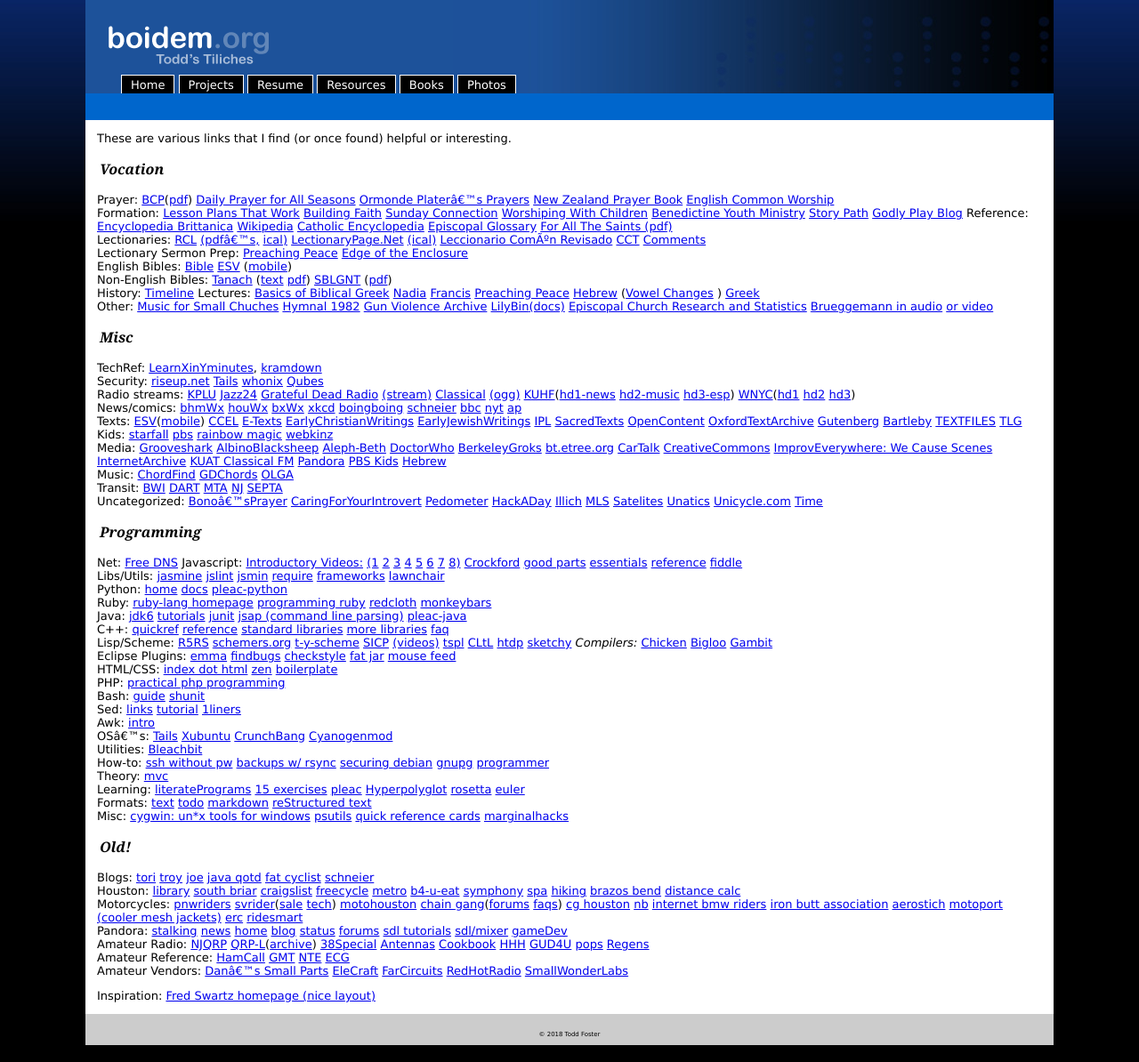
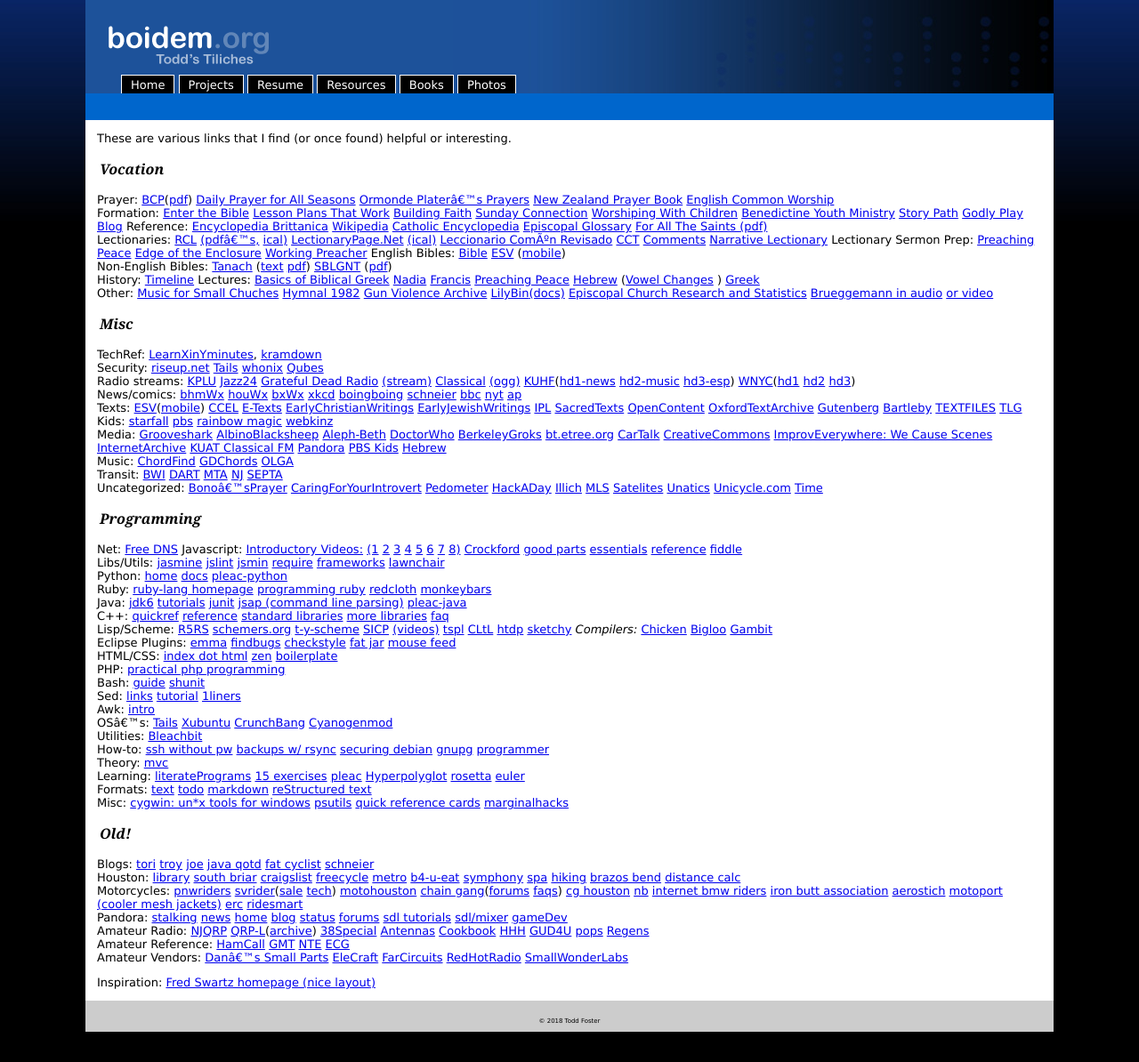
Before and after one commit to toddfoster/toddfoster.github.com, a Jekyll site: the page built from resources.md, in a window 1280 px wide. Shown: the whole page at 89% size. Built offline with Jekyll 4.4.1, drawn with Linux system fonts in a browser that asks for light colours.

Commit message:
working preacher

```diff
--- a/resources.md
+++ b/resources.md
@@ -9,10 +9,10 @@ These are various links that I find (or once found) helpful or interesting.
 ## Vocation
 
 Prayer: [BCP](http://justus.anglican.org/resources/bcp/)([pdf](http://www.episcopalchurch.org/sites/default/files/downloads/book_of_common_prayer.pdf))  [Daily Prayer for All Seasons](https://www.episcopalchurch.org/library/document/daily-prayer-all-seasons) [Ormonde Plater's Prayers](http://www.episcopaldeacons.org/ormonde-plater-archive.html) [New Zealand Prayer Book](http://anglicanprayerbook.org.nz/) [English Common Worship](https://www.churchofengland.org/prayer-worship/worship/texts.aspx)
-Formation: [Lesson Plans That Work](https://episcopaldigitalnetwork.com/lessons/) [Building Faith](https://www.buildfaith.org/) [Sunday Connection](https://www.loyolapress.com/our-catholic-faith/liturgical-year) [Worshiping With Children](https://worshipingwithchildren.blogspot.com/p/lectionary-index.html) [Benedictine Youth Ministry](http://myfaithmylife.org/wp-content/uploads/sites/1227/2017/08/Gamber-Benedictine-youth-series.pdf) [Story Path](http://storypath.upsem.edu/lectionary-links/lectionary-links-revised-common-lectionary/) [Godly Play Blog](https://exploreandexpress-sheila.blogspot.com/)
+Formation: [Enter the Bible](https://www.enterthebible.org) [Lesson Plans That Work](https://episcopaldigitalnetwork.com/lessons/) [Building Faith](https://www.buildfaith.org/) [Sunday Connection](https://www.loyolapress.com/our-catholic-faith/liturgical-year) [Worshiping With Children](https://worshipingwithchildren.blogspot.com/p/lectionary-index.html) [Benedictine Youth Ministry](http://myfaithmylife.org/wp-content/uploads/sites/1227/2017/08/Gamber-Benedictine-youth-series.pdf) [Story Path](http://storypath.upsem.edu/lectionary-links/lectionary-links-revised-common-lectionary/) [Godly Play Blog](https://exploreandexpress-sheila.blogspot.com/)
 Reference: [Encyclopedia Brittanica](http://www.eb.com) [Wikipedia](http://wikipedia.org) [Catholic Encyclopedia](http://newadvent.org/cathen/) [Episcopal Glossary](http://library.episcopalchurch.org/glossary) [For All The Saints (pdf)](http://www.anglican.org.nz/Resources/Lectionary-and-Worship/For-All-the-Saints-A-Resource-for-the-Commemorations-of-the-Calendar)
-Lectionaries: [RCL](http://lectionary.library.vanderbilt.edu/) [(pdf's,](http://lectionary.library.vanderbilt.edu/pdfs.php) [ical)](webcal://lectionary.library.vanderbilt.edu/feeds/lectionary.ics) [LectionaryPage.Net](http://lectionarypage.net)  [(ical)](http://www.lectionarypage.net/Resources/LiturgicalCalendar.ics) [Leccionario Común Revisado](http://www.blakleycreative.com/jtb/StMarksNet/ld.htm) [CCT](http://www.commontexts.org/publications/index.html) [Comments](http://www.montreal.anglican.org/comments/)
-Lectionary Sermon Prep: [Preaching Peace](http://www.preachingpeace.org/teaching-resources/lectionary-commentary.html) [Edge of the Enclosure](http://www.edgeofenclosure.org)
+Lectionaries: [RCL](http://lectionary.library.vanderbilt.edu/) [(pdf's,](http://lectionary.library.vanderbilt.edu/pdfs.php) [ical)](webcal://lectionary.library.vanderbilt.edu/feeds/lectionary.ics) [LectionaryPage.Net](http://lectionarypage.net)  [(ical)](http://www.lectionarypage.net/Resources/LiturgicalCalendar.ics) [Leccionario Común Revisado](http://www.blakleycreative.com/jtb/StMarksNet/ld.htm) [CCT](http://www.commontexts.org/publications/index.html) [Comments](http://www.montreal.anglican.org/comments/) [Narrative Lectionary](https://www.workingpreacher.org/?lectionary=nl)
+Lectionary Sermon Prep: [Preaching Peace](http://www.preachingpeace.org/teaching-resources/lectionary-commentary.html) [Edge of the Enclosure](http://www.edgeofenclosure.org) [Working Preacher](https://www.workingpreacher.org)
 English Bibles: [Bible](http://bible.oremus.org) [ESV](http://www.gnpcb.org/esv/browse/) ([mobile](http://www.gnpcb.org/esv/mobile/))
 Non-English Bibles: [Tanach](http://www.tanach.us) ([text](http://www.tanach.us/TextFiles/Tanach.acc.txt.zip) [pdf](http://www.tanach.us/PDFFiles/Tanach.acc.pdf.zip)) [SBLGNT](http://sblgnt.com/) ([pdf](http://sblgnt.com/download/SBLGNTpdf.zip))
 History: [Timeline](http://justus.anglican.org/resources/timeline/timeline.html)
```
